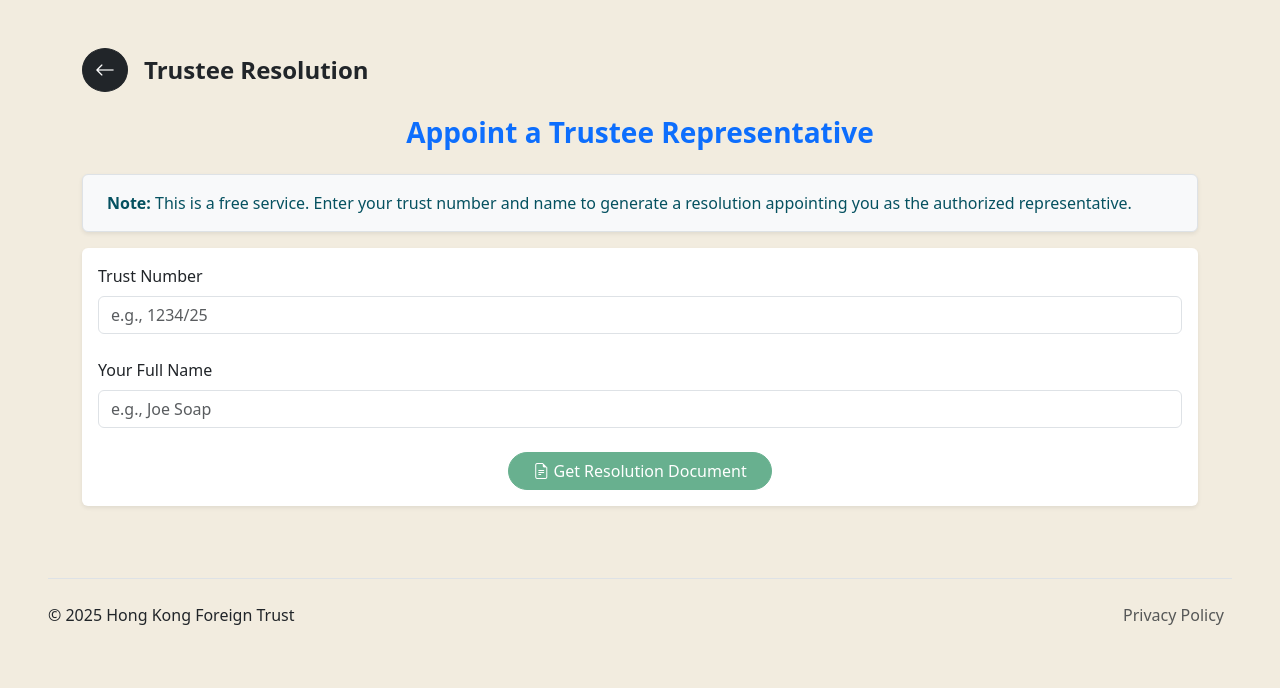
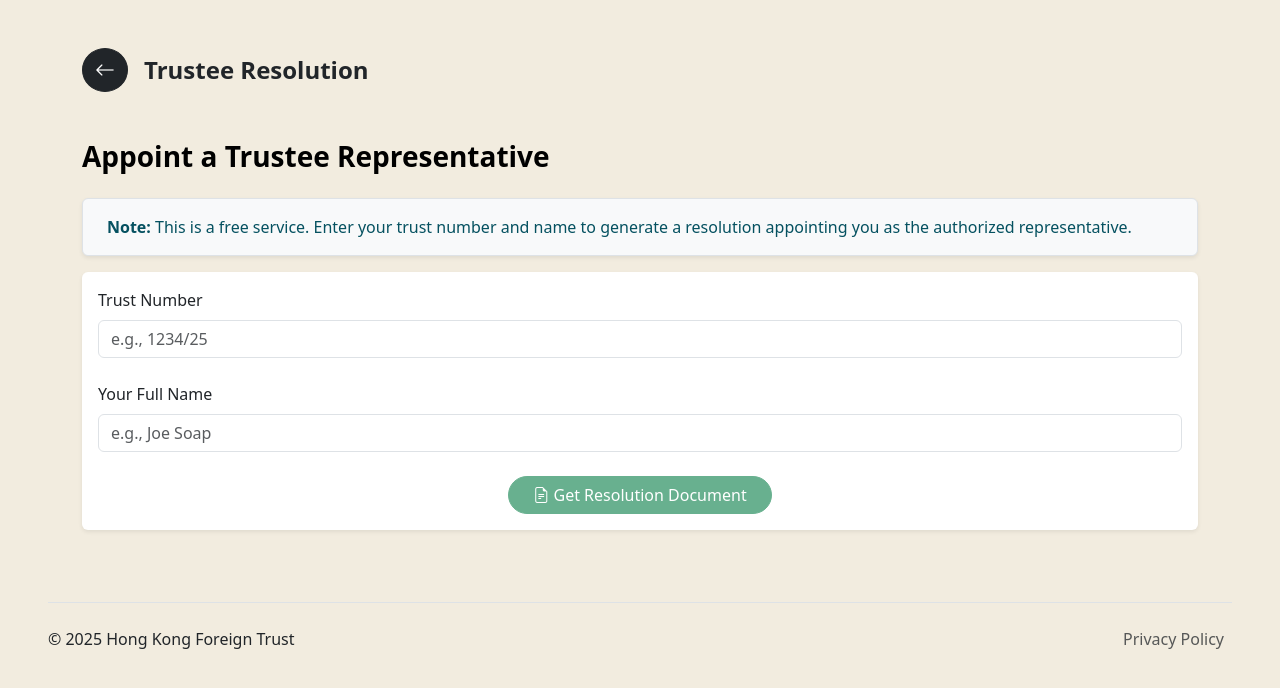
Before and after one commit to WhitelightningDev/hongkongtrust, an Angular app: page /trustee-resolution in a window 1280 px wide. Shown: the top 688 px of the page. Built offline with nearby package versions, Linux system fonts and the light colour scheme.

Commit message:
`Update trustee-resolution.html: change h3 text color and margin`

```diff
--- a/src/app/pages/trustee-resolution/trustee-resolution.html
+++ b/src/app/pages/trustee-resolution/trustee-resolution.html
@@ -6,7 +6,7 @@
     <h4 class="fw-bold ms-3 mb-0">Trustee Resolution</h4>
   </div>
 
-  <h3 class="mb-4 text-center text-primary fw-bold">Appoint a Trustee Representative</h3>
+  <h3 class="mb-4 mt-5 text-black fw-bold">Appoint a Trustee Representative</h3>
 
   <div class="alert alert-info border shadow-sm px-4 py-3 rounded bg-light">
     <strong>Note:</strong> This is a free service. Enter your trust number and name to generate a resolution appointing you as the authorized representative.
```
